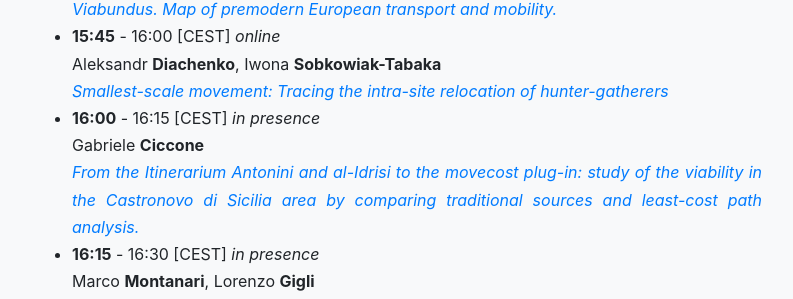
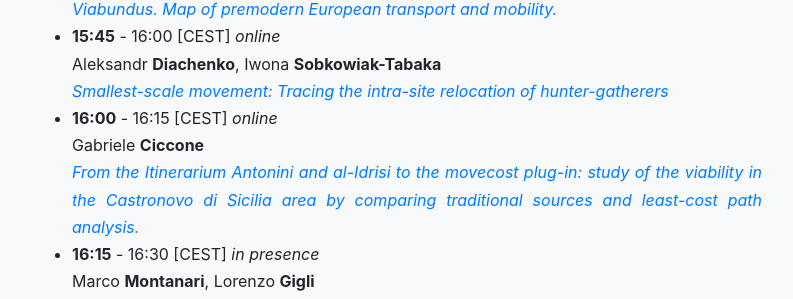
Before and after one commit to archeofoss/archeofoss, a Jekyll site: the page built from 2022/programme.md, in a window 1280 px wide and 900 px high, scrolled down 7320 px. Shown: the part 152-451 px from the top of the window, without its empty margins (243-1036 px from the left). Built offline with Jekyll 4.4.1, drawn with Linux system fonts in a browser that asks for light colours; nearby versions of some CDN libraries.

Commit message:
updated programnme

```diff
--- a/2022/programme.md
+++ b/2022/programme.md
@@ -285,7 +285,7 @@ Maria Carina **Dengg**
 - **15:45** - 16:00 [CEST] *online*
 Aleksandr **Diachenko**, Iwona **Sobkowiak-Tabaka**
 [*Smallest-scale movement: Tracing the intra-site relocation of hunter-gatherers*](abstracts/moving-in-the-past/diachenko-sobkowiak_tabaka)
-- **16:00** - 16:15 [CEST] *in presence*
+- **16:00** - 16:15 [CEST] *online*
 Gabriele **Ciccone**
 [*From the Itinerarium Antonini and al-Idrisi to the movecost plug-in: study of the viability in the Castronovo di Sicilia area by comparing traditional sources and least-cost path analysis.*](abstracts/moving-in-the-past/ciccone)
 - **16:15** - 16:30 [CEST] *in presence*
```
